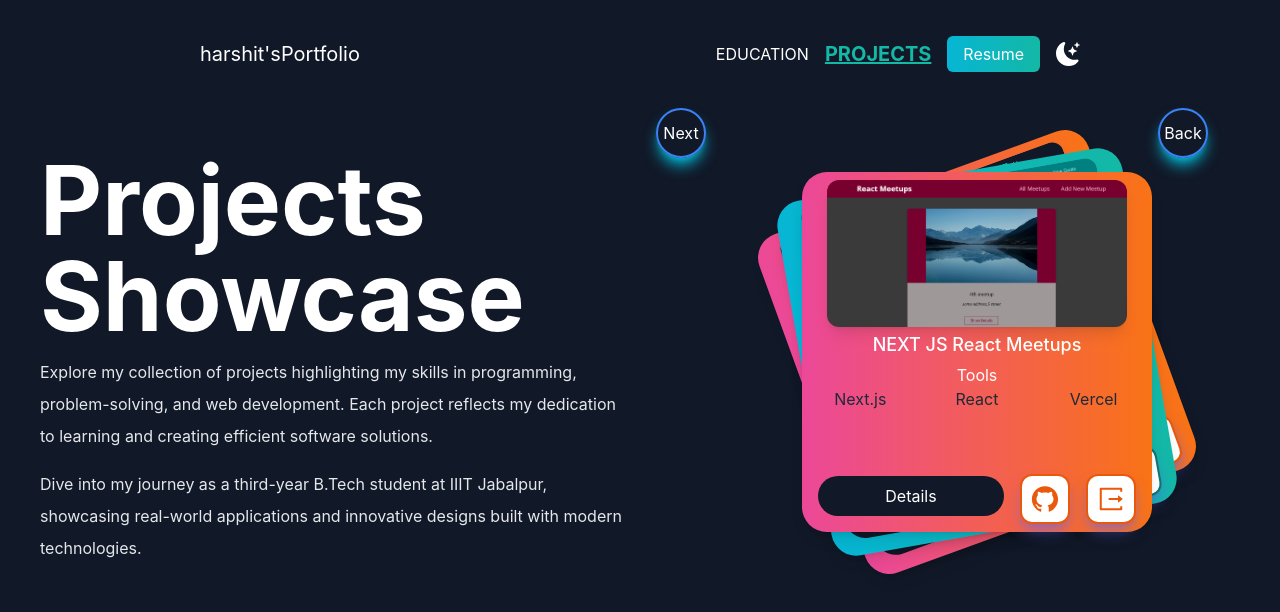
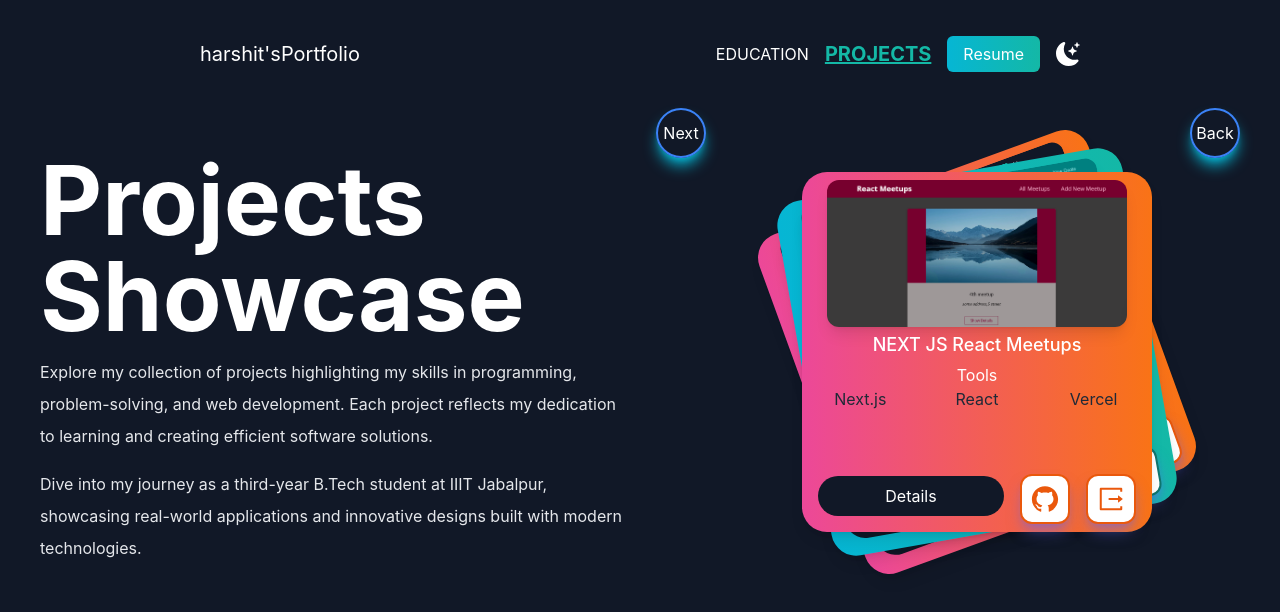
Before and after one commit to harshit-G51102/Portfolio, a Next.js app: page /projects in a window 1280 px wide. Both pictures are taken after a click on the button "Next". Shown: the top 612 px of the page. Built offline with nearby package versions, Linux system fonts and the light colour scheme.

Commit message:
made back button more right

```diff
--- a/components/DevProjects.jsx
+++ b/components/DevProjects.jsx
@@ -179,7 +179,7 @@ const DevProjects = () => {
                 Next
             </button>
             {cards2.length > 0 && <button
-                className="h-[50px] w-[50px] rounded-full mb-4 absolute mt-42 right-0 mr-8 z-10 border-2 border-blue-500 shadow-lg shadow-cyan-500 "
+                className="h-[50px] w-[50px] rounded-full mb-4 absolute mt-42 right-0 z-10 border-2 border-blue-500 shadow-lg shadow-cyan-500 "
                 onClick={handleBack}
             >
                 Back
```
